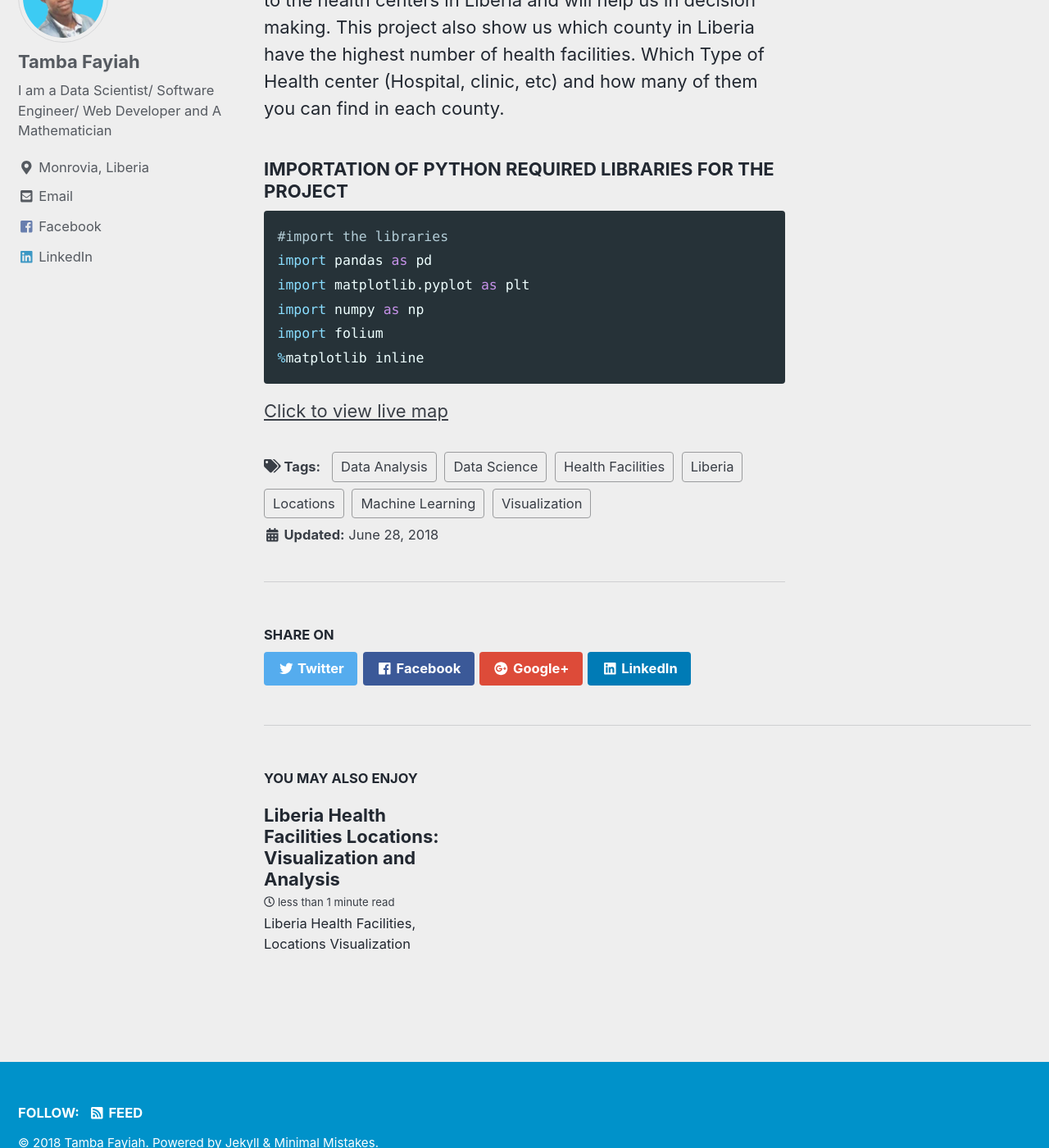
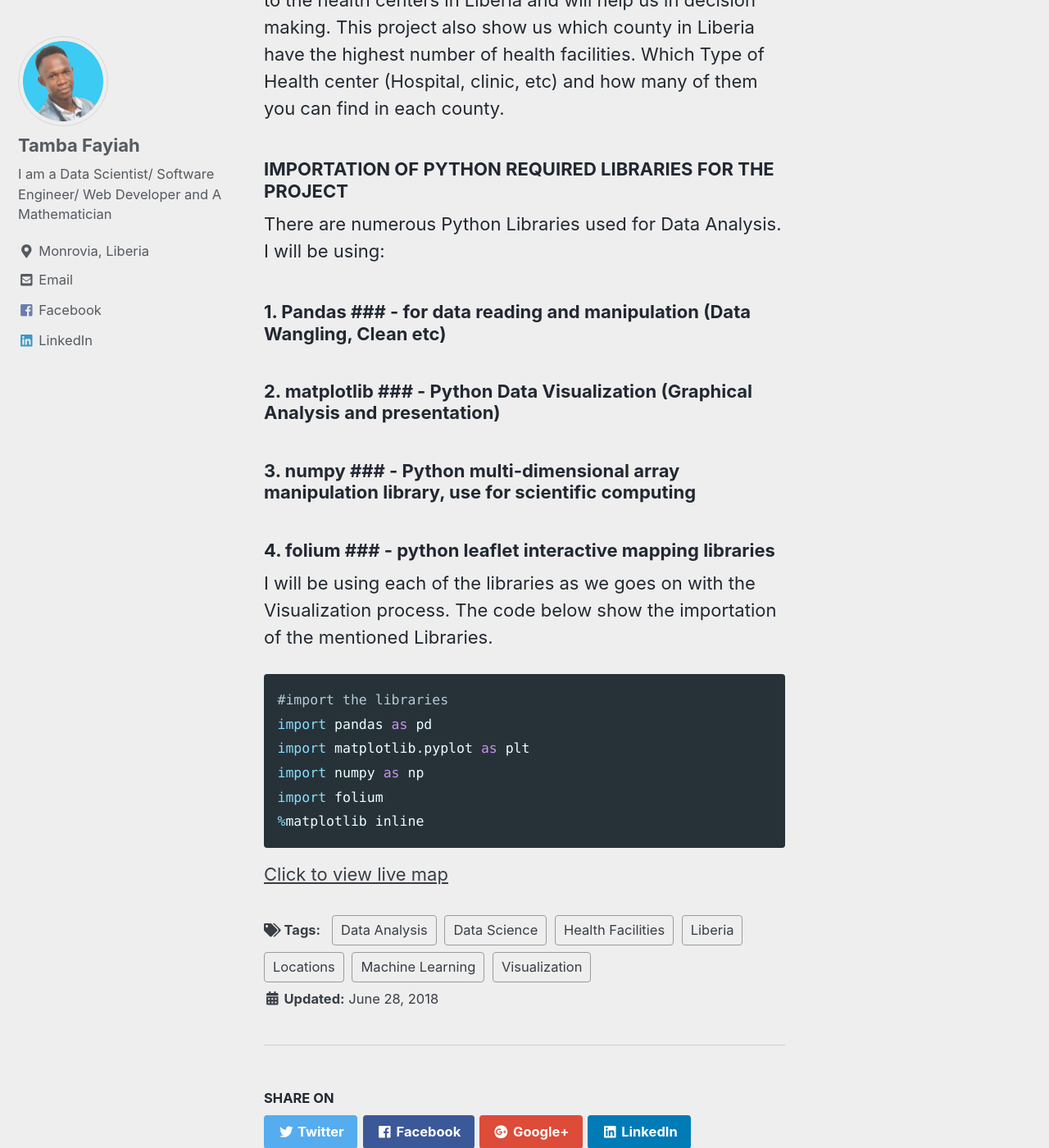
Before and after one commit to tfayiah/tfayiah.github.io, a Jekyll site: the page built from _posts/2018-06-28-healthfacilities.md, in a window 1280 px wide and 1400 px high, scrolled down 862 px. Shown: the whole window at 82% size. Built offline with Jekyll 4.4.1, drawn with Linux system fonts in a browser that asks for light colours; nearby versions of some CDN libraries; some of the changed text lies outside the part shown.

Commit message:
add existing file

````diff
--- a/_posts/2018-06-28-healthfacilities.md
+++ b/_posts/2018-06-28-healthfacilities.md
@@ -18,7 +18,14 @@ mathjax: "true"
 </div>
 
 ### IMPORTATION OF PYTHON REQUIRED LIBRARIES FOR THE PROJECT
+There are numerous Python Libraries used for Data Analysis. I will be using:
+### 1. Pandas ### - for data reading and manipulation (Data Wangling, Clean etc)
+### 2. matplotlib ### - Python Data Visualization (Graphical Analysis and presentation)
+### 3. numpy ### - Python multi-dimensional array manipulation library, use for scientific computing
+### 4. folium ### - python leaflet interactive mapping libraries
 
+I will be using each of the libraries as we goes on with the Visualization process.
+The code below show the importation of the mentioned Libraries.
 ```python
 #import the libraries
 import pandas as pd
````
